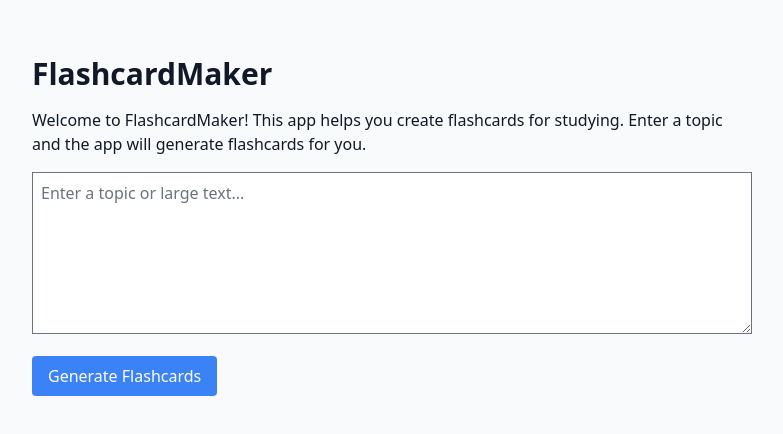
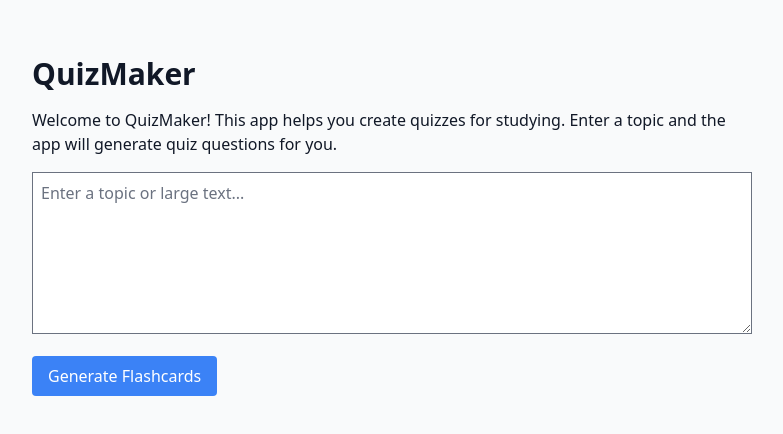
Before and after one commit to VladZGarcia/quizapp, a Next.js app: page / in a window 1280 px wide. Shown: the top 434 px of the page, without its empty margins (248-1031 px from the left). Built offline with nearby package versions, Linux system fonts and the light colour scheme.

Commit message:
Update branding from FlashcardMaker to QuizMaker
Renamed references to 'FlashcardMaker' as 'QuizMaker' in the UI and updated descriptive text to reflect quiz creation instead of flashcards. Also cleaned up commented-out code in handle_input.tsx for clarity.

```diff
--- a/components/flascard_input.tsx
+++ b/components/flascard_input.tsx
@@ -22,12 +22,11 @@ export default function FlashcardInput() {
   return (
     <section>
       <div className="mt-8">
-        <h1 className="text-3xl font-bold mb-4">FlashcardMaker</h1>
+        <h1 className="text-3xl font-bold mb-4">QuizMaker</h1>
       </div>
       <div>
         <p className="mb-4">
-          Welcome to FlashcardMaker! This app helps you create flashcards for
-          studying. Enter a topic and the app will generate flashcards for you.
+          Welcome to QuizMaker! This app helps you create quizzes for studying. Enter a topic and the app will generate quiz questions for you.
         </p>
   <form onSubmit={handleSubmit}>
           <textarea
```
Also changed, not shown: components/handle_input.tsx (+0 -23 lines).
